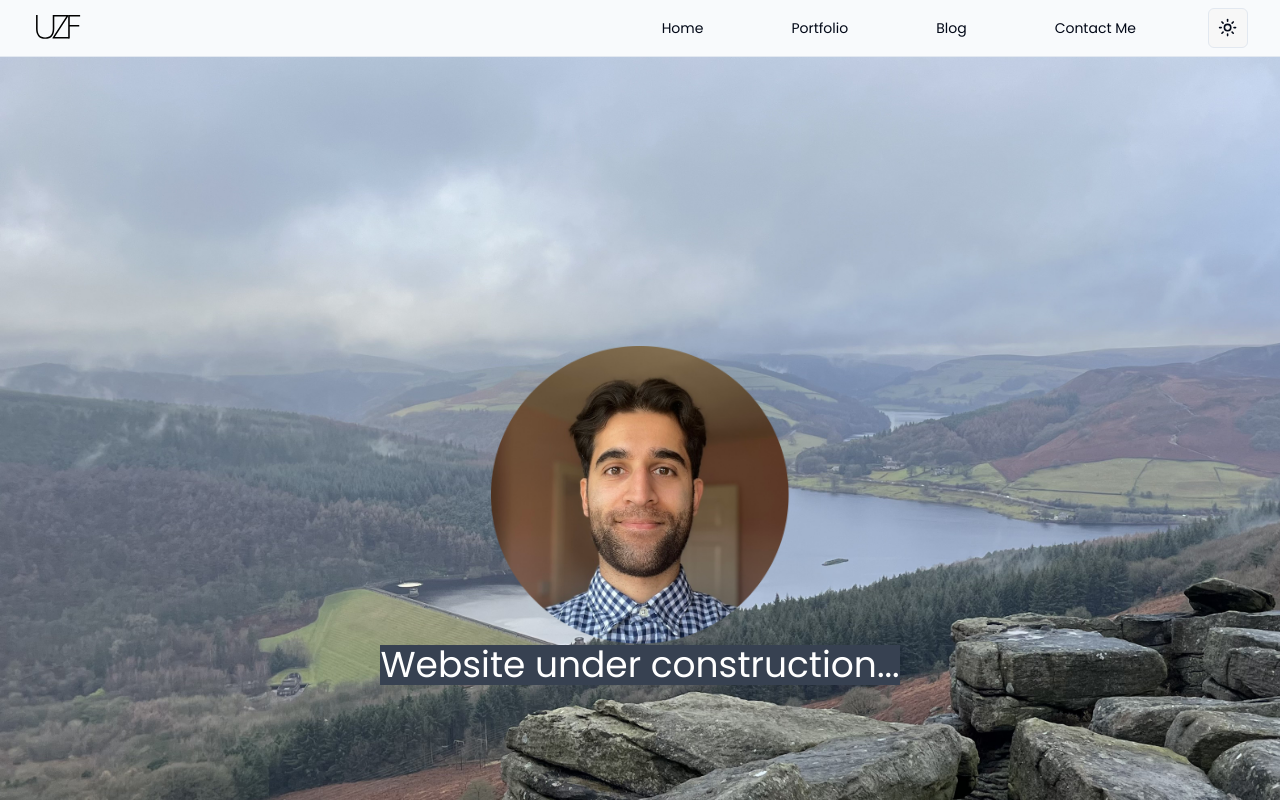
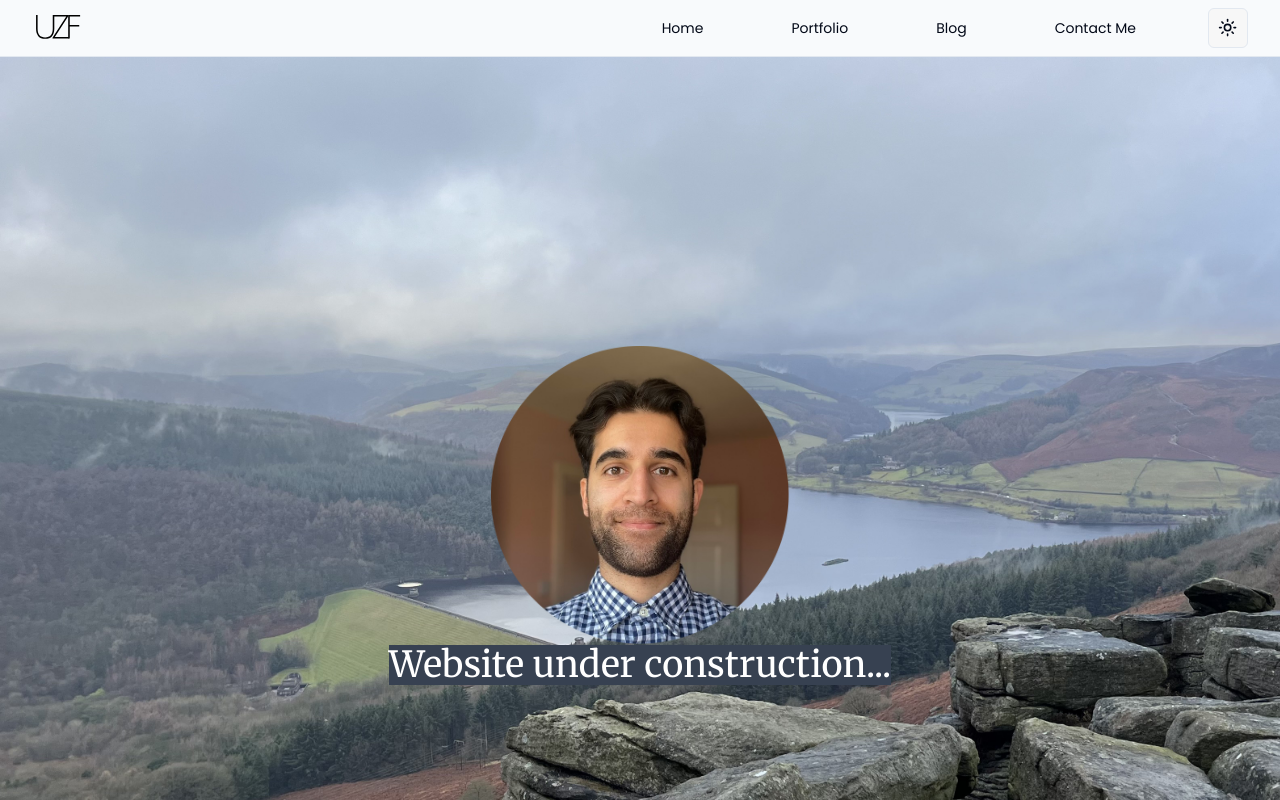
Before and after one commit to Skoomar/umar-farooqi, a Next.js app: page / in a window 1280 px wide. Shown: the top 800 px of the page. Built offline with nearby package versions, Linux system fonts and the light colour scheme.

Commit message:
Separate Heading font?

```diff
--- a/src/app/layout.tsx
+++ b/src/app/layout.tsx
@@ -1,6 +1,5 @@
 import type { Metadata } from "next";
-// import { Inter as FontSans } from 'next/font/google';
-import { Poppins as FontSans } from 'next/font/google';
+import { Poppins as FontSans, Merriweather as FontSerif } from 'next/font/google';
 import "../input.css";
 import { cn } from "@/lib/utils";
 import { ThemeProvider } from "@/theme-provider";
@@ -12,6 +11,12 @@ const fontSans = FontSans({
     variable: "--font-sans",
 });
 
+const fontSerif = FontSerif({
+    subsets: ['latin'],
+    weight: "400",
+    variable: "--font-serif",
+});
+
 export const metadata: Metadata = {
     title: "Umar Farooqi",
     description: "A website about a person called Umar Farooqi",
@@ -19,7 +24,7 @@ export const metadata: Metadata = {
 
 export default function RootLayout({ children }: Readonly<{ children: React.ReactNode }>) {
     return (
-        <html lang="en" suppressHydrationWarning className={cn("min-h-screen bg-background font-sans antialiased", fontSans.variable)}>
+        <html lang="en" suppressHydrationWarning className={cn("min-h-screen bg-background font-sans antialiased", fontSans.variable, fontSerif.variable)}>
             <body>
                 <ThemeProvider
                     attribute="class"
--- a/src/app/page.tsx
+++ b/src/app/page.tsx
@@ -5,7 +5,7 @@ const Home = () => (
         <div className="bg-reservoir bg-cover h-full w-screen flex justify-center items-center">
             <div className="my-72">
                 <Image className="mx-auto" src="/portrait.png" width={300} height={300} alt="Author Portrait" />
-                <h1 className="bg-gray-700 text-white text-4xl">Website under construction...</h1>
+                <h1 className="bg-gray-700 text-white text-4xl font-headingSans">Website under construction...</h1>
             </div>
         </div>
     </div>
--- a/tailwind.config.ts
+++ b/tailwind.config.ts
@@ -21,7 +21,7 @@ const config = {
     extend: {
       fontFamily: {
         sans: ["var(--font-sans)", ...fontFamily.sans],
-        serif: ["var(--font-serif)", ...fontFamily.serif],
+        headingSans: ["var(--font-serif)", ...fontFamily.serif],
       },
       backgroundImage: {
         "reservoir": "url('../public/reservoir.jpeg')",
```
